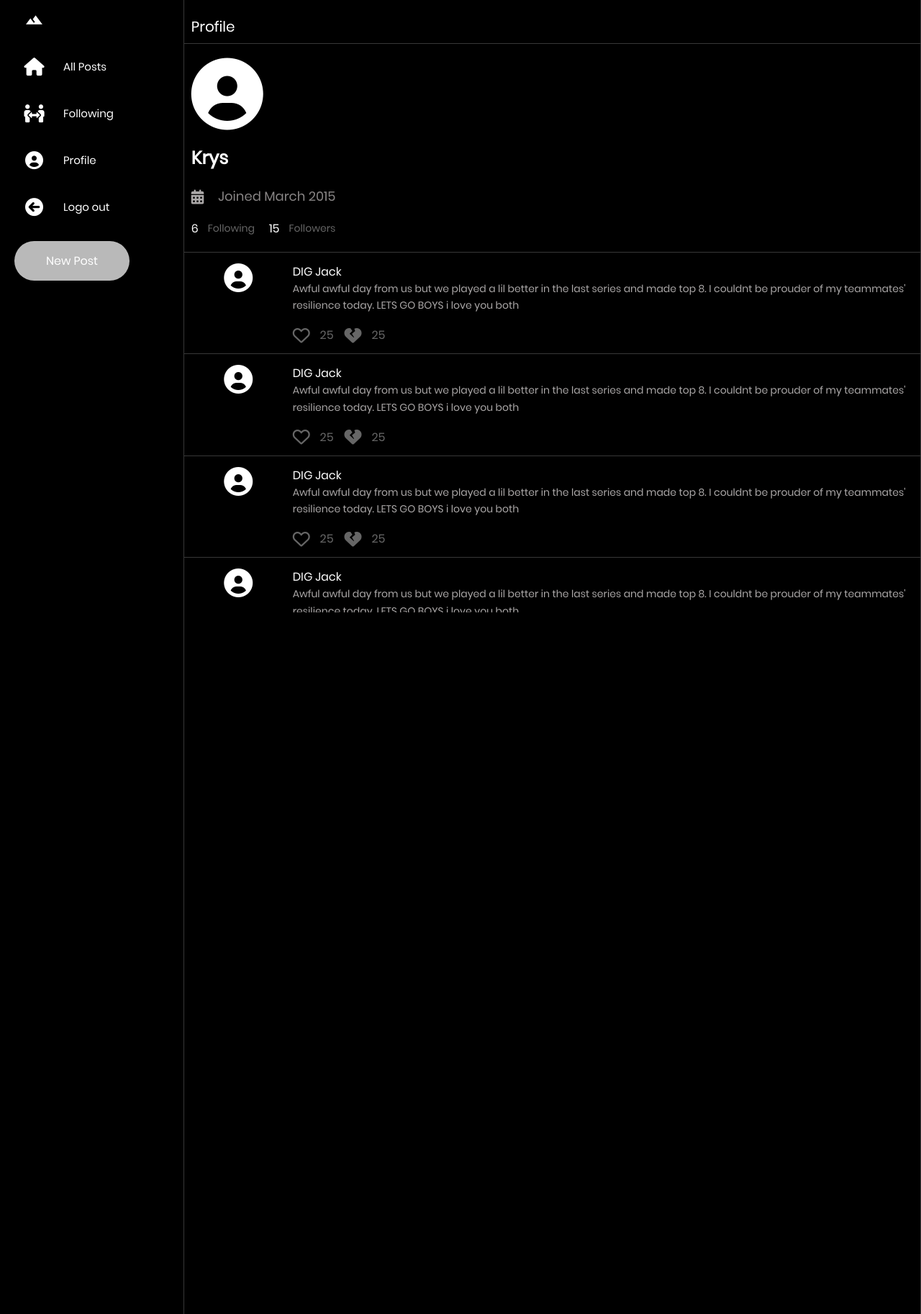
After one commit to jeanjoelkapula/twitter-clone, a Django app: page /profile in a window 1280 px wide. The commit adds this page. Shown: the whole page at 72% size. Run offline with Django 3.2, Linux system fonts and the light colour scheme; the visitor is signed in with stand-in values (Sample User, id 1); some libraries are stand-ins or nearby versions.

Commit message:
Add profile page

```diff
--- a/network/static/network/assets/css/main.css
+++ b/network/static/network/assets/css/main.css
@@ -707,7 +707,7 @@ i + span{
   color: white;
   font-size: 20px;
 }
-.side-main .write-twit {
+.side-main .write-twit, .profile-top {
   margin-top: 60px;
   padding: 20px 10px;
   display: flex;
@@ -870,6 +870,56 @@ i + span{
   color:  #fff6;
 }
 
+.profile-top {
+  display: flex;
+  flex-direction: column;
+}
+
+.profile-user {
+  margin-bottom: 20px;
+}
+
+.profile-top .profile-user i {
+  font-size: 100px;
+}
+
+.profile-username {
+  font-size: 25px;
+  font-weight: 700;
+  margin-bottom: 20px;
+}
+
+.profile-joined-date {
+  margin-bottom: 20px;
+}
+
+.profile-joined-date i {
+  color: #aaa7a7;
+  font-size: 20px;
+}
+
+.profile-joined-date span {
+  color: #888585;
+  font-size: 18px;
+
+}
+
+.profile-following {
+  display: flex;
+  display: row;
+}
+
+.profile-following div {
+  display: flex;
+  flex-direction: row;
+  margin-right: 20px;
+}
+
+
+.profile-following div span {
+  margin-right: 13px;
+}
+
 @media (max-width: 1355px) {
   .side-right {
     width: 15%;
--- a/network/templates/network/layout.html
+++ b/network/templates/network/layout.html
@@ -74,7 +74,7 @@
                                 <a class="menu-link">
                                     <i class="fas fa-user-circle"></i>
                                 </a>
-                                <a href="" class="menu-link-text">
+                                <a href="{% url 'profile' %}" class="menu-link-text">
                                     <div >
                                         <span>Profile</span>
                                     </div>
--- /dev/null
+++ b/network/templates/network/profile.html
@@ -0,0 +1,263 @@
+{% extends "network/layout.html" %}
+
+{% block body %}
+<div class="side-main">
+	<div class="top-fixed">
+		<a href="#" class="link-home">Profile</a>
+	</div>
+  	<div class="profile-top">
+		<div class="profile-user">
+			<i class="fas fa-user-circle"></i>
+		</div>
+		<div>
+			<div class="profile-username">
+				<span>Krys</span>
+			</div>
+			<div class="profile-joined-date">
+				<i class="fas fa-calendar-alt"></i><span>Joined March 2015</span>
+			</div>
+			<div class="profile-following">
+				<div>
+					<span>6</span><p><a href="">Following</a></p>
+				</div>
+				<div>
+					<span>15</span><p><a href="">Followers</a></p>
+				</div>
+			</div>
+		</div>
+  	</div>
+	<div class="post-container disable-scrollbars" style="height: 500px;">
+	  	<div class="post">
+		  	<div class="post-user">
+				<i class="fas fa-user-circle"></i>
+		  	</div>
+		 	 <div class="post-content">
+			  	<div class="post-username">
+				  <span>DIG Jack</span>
+			  </div>
+			  <div class="post-text">
+				  <p>Awful awful day from us but we played a lil better in the last series and made top 8. I couldnt be prouder of my teammates' resilience today. LETS GO BOYS i love you both</p>
+			  </div>
+			  <div class="post-buttons">
+				  <div class="post-button">
+					  <a href=""><i class="far fa-heart"></i></a>
+					  <span>25</span>
+				  </div>
+				  <div class="post-button">
+					  <a href=""><i class="fas fa-heart-broken"></i></a>
+					  <span>25</span>
+				  </div>
+			  </div>
+		  </div>
+	  </div>
+	  <div class="post">
+		  <div class="post-user">
+			  <i class="fas fa-user-circle"></i>
+		  </div>
+		  <div class="post-content">
+			  <div class="post-username">
+				  <span>DIG Jack</span>
+			  </div>
+			  <div class="post-text">
+				  <p>Awful awful day from us but we played a lil better in the last series and made top 8. I couldnt be prouder of my teammates' resilience today. LETS GO BOYS i love you both</p>
+			  </div>
+			  <div class="post-buttons">
+				  <div class="post-button">
+					  <a href=""><i class="far fa-heart"></i></a>
+					  <span>25</span>
+				  </div>
+				  <div class="post-button">
+					  <a href=""><i class="fas fa-heart-broken"></i></a>
+					  <span>25</span>
+				  </div>
+			  </div>
+		  </div>
+	  </div>
+	  <div class="post">
+		  <div class="post-user">
+			  <i class="fas fa-user-circle"></i>
+		  </div>
+		  <div class="post-content">
+			  <div class="post-username">
+				  <span>DIG Jack</span>
+			  </div>
+			  <div class="post-text">
+				  <p>Awful awful day from us but we played a lil better in the last series and made top 8. I couldnt be prouder of my teammates' resilience today. LETS GO BOYS i love you both</p>
+			  </div>
+			  <div class="post-buttons">
+				  <div class="post-button">
+					  <a href=""><i class="far fa-heart"></i></a>
+					  <span>25</span>
+				  </div>
+				  <div class="post-button">
+					  <a href=""><i class="fas fa-heart-broken"></i></a>
+					  <span>25</span>
+				  </div>
+			  </div>
+		  </div>
+	  </div>
+	  <div class="post">
+		  <div class="post-user">
+			  <i class="fas fa-user-circle"></i>
+		  </div>
+		  <div class="post-content">
+			  <div class="post-username">
+				  <span>DIG Jack</span>
+			  </div>
+			  <div class="post-text">
+				  <p>Awful awful day from us but we played a lil better in the last series and made top 8. I couldnt be prouder of my teammates' resilience today. LETS GO BOYS i love you both</p>
+			  </div>
+			  <div class="post-buttons">
+				  <div class="post-button">
+					  <a href=""><i class="far fa-heart"></i></a>
+					  <span>25</span>
+				  </div>
+				  <div class="post-button">
+					  <a href=""><i class="fas fa-heart-broken"></i></a>
+					  <span>25</span>
+				  </div>
+			  </div>
+		  </div>
+	  </div>
+	  <div class="post">
+		  <div class="post-user">
+			  <i class="fas fa-user-circle"></i>
+		  </div>
+		  <div class="post-content">
+			  <div class="post-username">
+				  <span>DIG Jack</span>
+			  </div>
+			  <div class="post-text">
+				  <p>Awful awful day from us but we played a lil better in the last series and made top 8. I couldnt be prouder of my teammates' resilience today. LETS GO BOYS i love you both</p>
+			  </div>
+			  <div class="post-buttons">
+				  <div class="post-button">
+					  <a href=""><i class="far fa-heart"></i></a>
+					  <span>25</span>
+				  </div>
+				  <div class="post-button">
+					  <a href=""><i class="fas fa-heart-broken"></i></a>
+					  <span>25</span>
+				  </div>
+			  </div>
+		  </div>
+	  </div>
+	  <div class="post">
+		  <div class="post-user">
+			  <i class="fas fa-user-circle"></i>
+		  </div>
+		  <div class="post-content">
+			  <div class="post-username">
+				  <span>DIG Jack</span>
+			  </div>
+			  <div class="post-text">
+				  <p>Awful awful day from us but we played a lil better in the last series and made top 8. I couldnt be prouder of my teammates' resilience today. LETS GO BOYS i love you both</p>
+			  </div>
+			  <div class="post-buttons">
+				  <div class="post-button">
+					  <a href=""><i class="far fa-heart"></i></a>
+					  <span>25</span>
+				  </div>
+				  <div class="post-button">
+					  <a href=""><i class="fas fa-heart-broken"></i></a>
+					  <span>25</span>
+				  </div>
+			  </div>
+		  </div>
+	  </div>
+	  <div class="post">
+		  <div class="post-user">
+			  <i class="fas fa-user-circle"></i>
+		  </div>
+		  <div class="post-content">
+			  <div class="post-username">
+				  <span>DIG Jack</span>
+			  </div>
+			  <div class="post-text">
+				  <p>Awful awful day from us but we played a lil better in the last series and made top 8. I couldnt be prouder of my teammates' resilience today. LETS GO BOYS i love you both</p>
+			  </div>
+			  <div class="post-buttons">
+				  <div class="post-button">
+					  <a href=""><i class="far fa-heart"></i></a>
+					  <span>25</span>
+				  </div>
+				  <div class="post-button">
+					  <a href=""><i class="fas fa-heart-broken"></i></a>
+					  <span>25</span>
+				  </div>
+			  </div>
+		  </div>
+	  </div>
+	  <div class="post">
+		  <div class="post-user">
+			  <i class="fas fa-user-circle"></i>
+		  </div>
+		  <div class="post-content">
+			  <div class="post-username">
+				  <span>DIG Jack</span>
+			  </div>
+			  <div class="post-text">
+				  <p>Awful awful day from us but we played a lil better in the last series and made top 8. I couldnt be prouder of my teammates' resilience today. LETS GO BOYS i love you both</p>
+			  </div>
+			  <div class="post-buttons">
+				  <div class="post-button">
+					  <a href=""><i class="far fa-heart"></i></a>
+					  <span>25</span>
+				  </div>
+				  <div class="post-button">
+					  <a href=""><i class="fas fa-heart-broken"></i></a>
+					  <span>25</span>
+				  </div>
+			  </div>
+		  </div>
+	  </div>
+	  <div class="post">
+		  <div class="post-user">
+			  <i class="fas fa-user-circle"></i>
+		  </div>
+		  <div class="post-content">
+			  <div class="post-username">
+				  <span>DIG Jack</span>
+			  </div>
+			  <div class="post-text">
+				  <p>Awful awful day from us but we played a lil better in the last series and made top 8. I couldnt be prouder of my teammates' resilience today. LETS GO BOYS i love you both</p>
+			  </div>
+			  <div class="post-buttons">
+				  <div class="post-button">
+					  <a href=""><i class="far fa-heart"></i></a>
+					  <span>25</span>
+				  </div>
+				  <div class="post-button">
+					  <a href=""><i class="fas fa-heart-broken"></i></a>
+					  <span>25</span>
+				  </div>
+			  </div>
+		  </div>
+	  </div>
+	  <div class="post">
+		  <div class="post-user">
+			  <i class="fas fa-user-circle"></i>
+		  </div>
+		  <div class="post-content">
+			  <div class="post-username">
+				  <span>DIG Jack</span>
+			  </div>
+			  <div class="post-text">
+				  <p>Awful awful day from us but we played a lil better in the last series and made top 8. I couldnt be prouder of my teammates' resilience today. LETS GO BOYS i love you both</p>
+			  </div>
+			  <div class="post-buttons">
+				  <div class="post-button">
+					  <a href=""><i class="far fa-heart"></i></a>
+					  <span>25</span>
+				  </div>
+				  <div class="post-button">
+					  <a href=""><i class="fas fa-heart-broken"></i></a>
+					  <span>25</span>
+				  </div>
+			  </div>
+		  </div>
+	  </div>
+  </div>
+</div>
+
+{% endblock %}
--- a/network/urls.py
+++ b/network/urls.py
@@ -7,5 +7,6 @@ urlpatterns = [
     path("", views.index, name="index"),
     path("login", views.login_view, name="login"),
     path("logout", views.logout_view, name="logout"),
-    path("register", views.register, name="register")
+    path("register", views.register, name="register"),
+    path("profile", views.profile, name="profile")
 ]
--- a/network/views.py
+++ b/network/views.py
@@ -12,6 +12,10 @@ def index(request):
         return HttpResponseRedirect(reverse('login'))
     return render(request, "network/index.html")
 
+def profile(request):
+    if not request.user.is_authenticated:
+        return HttpResponseRedirect(reverse('login'))
+    return render(request, "network/profile.html")
 
 def login_view(request):
     if request.method == "POST":
```
